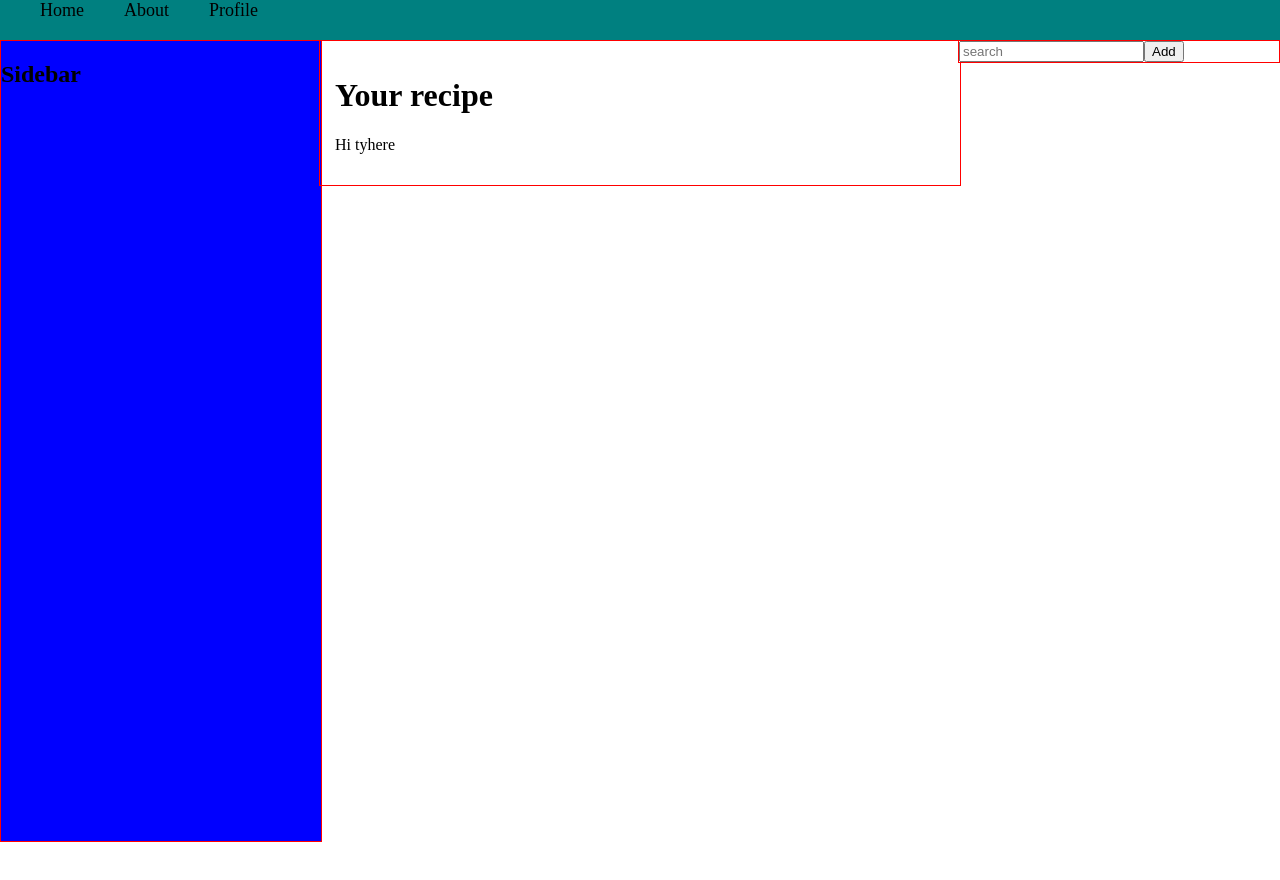
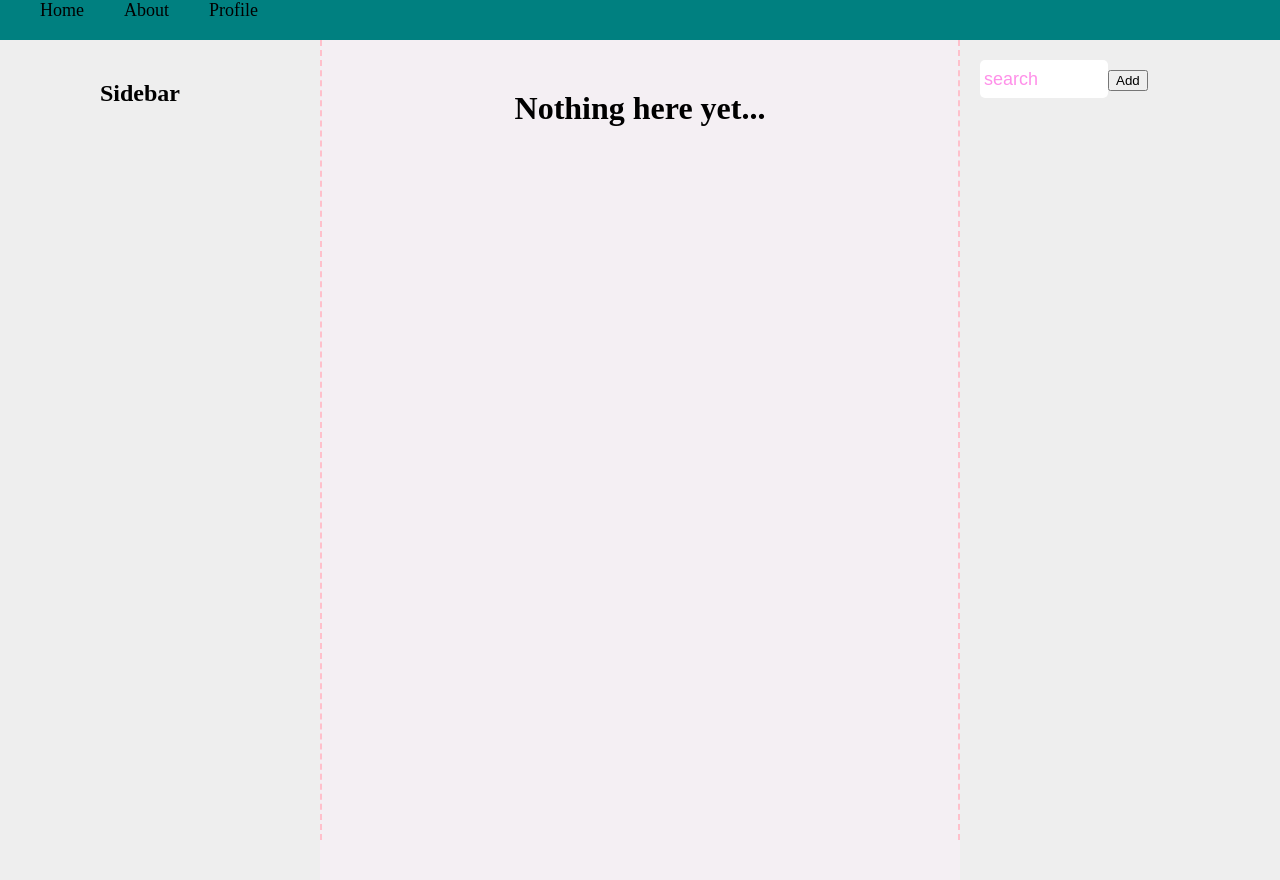
Before and after one commit to tommy-js/Recipes, a React (Create React App) app in the folder client/: page / in a window 1280 px wide. Shown: the top 880 px of the page. Built offline with nearby package versions, Linux system fonts and the light colour scheme; the HTML template or start-up script is replaced by a standard one.

Commit message:
thjere is a hornet in my room and i dont know where it is help

```diff
--- a/client/src/app.scss
+++ b/client/src/app.scss
@@ -1,10 +1,11 @@
 @mixin testing {
-  border: 1px solid red;
+  // border: 1px solid red;
 }
 
 body {
   margin: 0;
-  height: 2000px;
+  // height: 4000px;
+  background-color: #eee;
 }
 
 .navbar_block {
@@ -37,8 +38,10 @@ body {
   display: inline-block;
   height: 100%;
   width: 25%;
-  background-color: blue;
-  @include testing;
+  // background-color: blue;
+  // @include testing;
+  z-index: 2;
+  border-right: 2.5px dashed pink;
 }
 
 .main_body_recipe_body_container {
@@ -49,17 +52,87 @@ body {
   margin: auto;
   left: 0;
   right: 0;
+  background-color: #f4eff3;
+  // @include testing;
+}
+
+.information_area {
+  position: relative;
+  margin-left: auto;
+  margin-right: auto;
+  margin-top: 50px;
+  width: 85%;
+  height: 100%;
+  min-height: 100vh;
   @include testing;
 }
 
-.information_area {
-  padding: 15px;
+.item_searchbar::-webkit-input-placeholder {
+  color: #ff90e9;
+}
+
+.item_searchbar:-ms-input-placeholder {
+  color: #ff90e9;
+}
+
+.item_searchbar::placeholder {
+  color: #ff90e9;
+}
+
+.information_area_unloaded_inner {
+  text-align: center;
+}
+
+.item_searchbar {
+  height: 30px;
+  width: 120px;
+  padding: 4px;
+  font-size: 18px;
+  border-radius: 5px;
+  border: none;
 }
 
 .main_body_search_container {
+  position: fixed;
+  right: 0;
+  width: 25%;
+  height: 100%;
+  border-left: 2.5px dashed pink;
+  z-index: 2;
+  @include testing;
+}
+
+.side_searchbar {
+  position: relative;
+  margin: 20px;
+  @include testing;
+  width: 80%;
+  height: 90%;
+}
+
+input::-webkit-outer-spin-button,
+input::-webkit-inner-spin-button.search_maximum_number {
+  -webkit-appearance: none;
+  margin: 0;
+}
+
+input[type="number"].search_maximum_number {
+  -moz-appearance: textfield;
+}
+
+.search_maximum_number {
+  width: 25px;
+  height: 25px;
+  text-align: center;
+  font-size: 22px;
+}
+
+.left_sidebar {
   position: relative;
   float: right;
-  width: 25%;
-  height: 100%;
+  margin: 20px;
+  width: 40%;
+  min-width: 200px;
+  height: 90%;
   @include testing;
 }
--- a/client/src/components/RecipeBody.js
+++ b/client/src/components/RecipeBody.js
@@ -1,6 +1,10 @@
 import React from "react";
+import "../app.scss";
 
 function RecipeBody() {
+  let loaded = false;
+
+  if (loaded) {
     return (
       <div>
         <div className="information_area">
@@ -9,6 +13,17 @@ function RecipeBody() {
         </div>
       </div>
     );
+  } else {
+    return (
+      <div>
+        <div className="information_area">
+          <h1 className="information_area_unloaded_inner">
+            Nothing here yet...
+          </h1>
+        </div>
+      </div>
+    );
+  }
 }
 
 export default RecipeBody;
--- a/client/src/components/Search.js
+++ b/client/src/components/Search.js
@@ -5,6 +5,7 @@ import "../app.scss";
 function Search() {
   const [searchParam, setSearchParam] = useState("");
   const [items, setItem] = useState([]);
+  const [updater, setUpdater] = useState(false);
 
   const obj = [
     {
@@ -41,6 +42,7 @@ function Search() {
     let found = items.indexOf(findObj);
     items.splice(found, 1);
     setItem(items);
+    setUpdater(!updater);
   }
 
   function submittedItem(e) {
@@ -49,9 +51,10 @@ function Search() {
   }
 
   return (
-    <div>
+    <div className="side_searchbar">
       <form onSubmit={submittedItem}>
         <input
+          className="item_searchbar"
           type="text"
           placeholder="search"
           value={searchParam}
--- a/client/src/components/SearchItem.js
+++ b/client/src/components/SearchItem.js
@@ -1,16 +1,32 @@
 import React, { useState } from "react";
+import "../app.scss";
 
 function SearchItem(props) {
-  const [active, setActive] = useState(true);
+  const [inputVal, setInputVal] = useState(0);
 
   function drop() {
-    setActive(false);
     props.removeItem(props.id);
+  }
+
+  function updateInput(e) {
+    let numberVal = Number(e.target.value);
+    if (typeof numberVal === "number") {
+      setInputVal(numberVal);
+    }
   }
 
   return (
     <div>
       <p>{props.name}</p>
+      <label>Set maximum number</label>
+      <br />
+      <input
+        className="search_maximum_number"
+        type="text"
+        placeholder="#"
+        maxLength="2"
+        onChange={e => updateInput(e)}
+      />
       <button onClick={drop}>X</button>
     </div>
   );
--- a/client/src/components/Sidebar.js
+++ b/client/src/components/Sidebar.js
@@ -3,7 +3,7 @@ import "../app.scss";
 
 function Sidebar() {
   return (
-    <div>
+    <div className="left_sidebar">
       <h2>Sidebar</h2>
     </div>
   );
```
Lines whose indentation alone changed are shown as unchanged.
